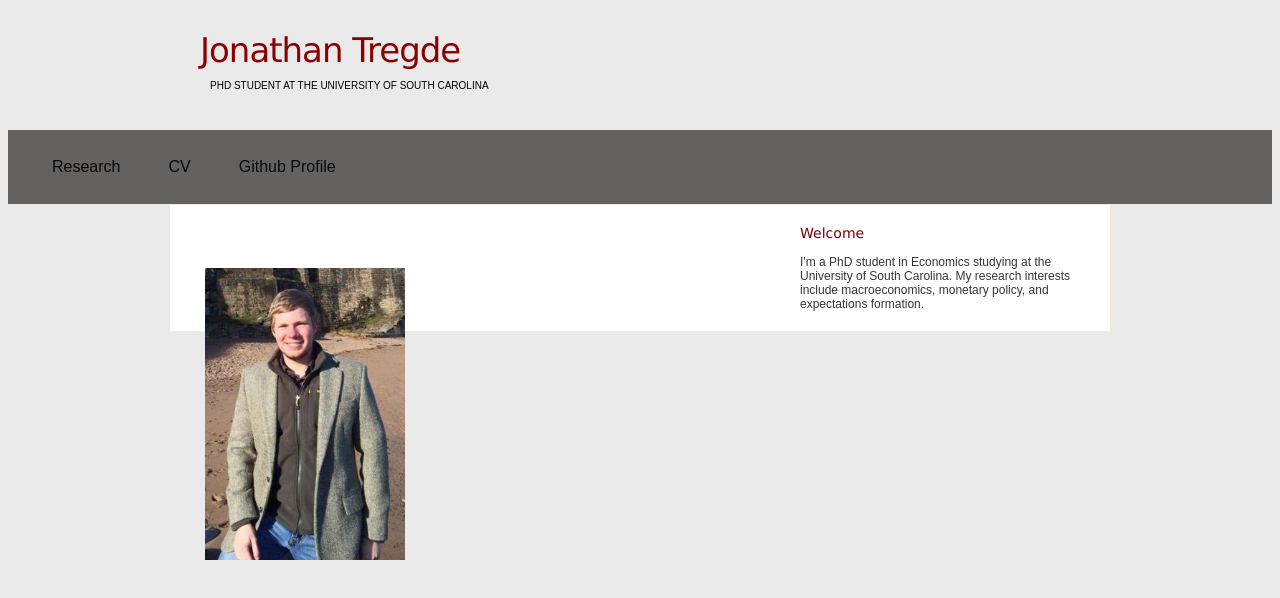
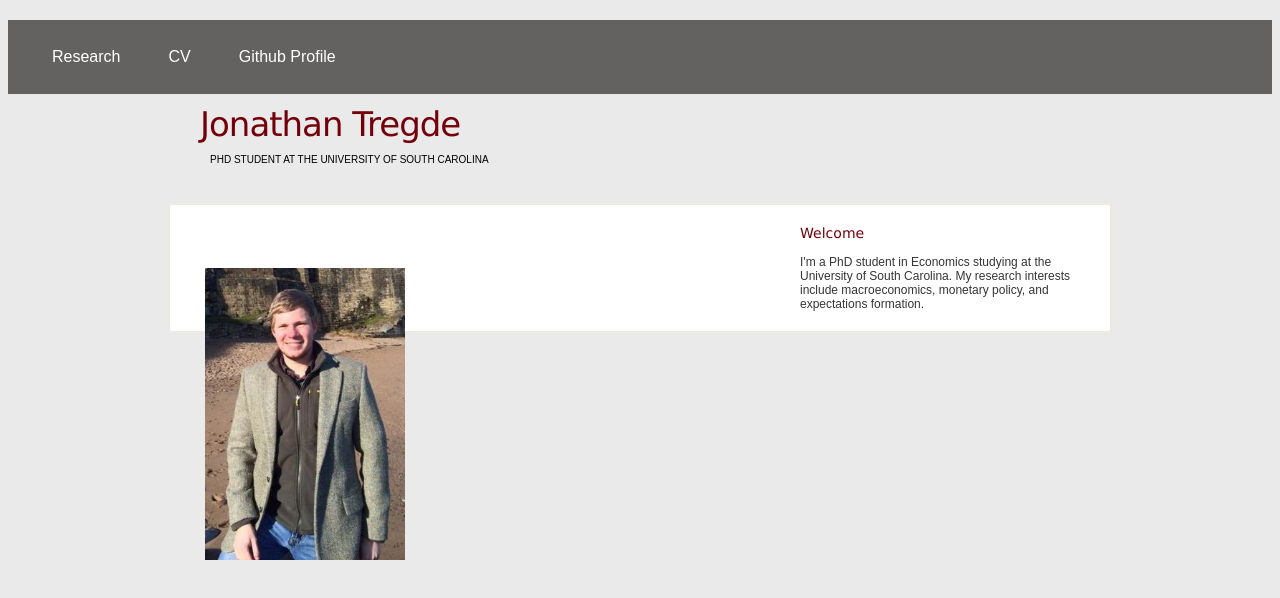
Before and after one commit to jtregde/jtregde.github.io, a plain HTML site: page index.html in a window 1280 px wide. Drawn offline with Linux system fonts and the light colour scheme.

Commit message:
navbar font color

```diff
--- a/default.css
+++ b/default.css
@@ -144,12 +144,12 @@ img.right {
 }
 
 .navbar ul li a{
-    color: #090909;
+    color: white;
     padding: 24px;
     display: block;
 }
 .navbar a:hover {
-    background-color: darkred;
+    background-color: #73000A;
     color: black;
 }
 
--- a/index.html
+++ b/index.html
@@ -20,17 +20,6 @@ Description: A two-column, fixed-width and lightweight template ideal for 1024x7
 <link href="default.css" rel="stylesheet" type="text/css" />
 </head>
 <body>
-<!-- start header -->
-<div id="header">
-
-        <div id="logo">
-                <h1 style="width: 608px">
-
-                <a style="color:darkred">Jonathan Tregde</a></h1>
-                <h2>PhD Student at the University of South Carolina</h2>
-        </div>
-</div>
-<!-- end header -->
 <!-- start navbar -->
 <nav class="navbar">
     <ul>
@@ -45,6 +34,18 @@ Description: A two-column, fixed-width and lightweight template ideal for 1024x7
       </li>
     </ul>
   </nav>
+<!-- start header -->
+<div id="header">
+
+        <div id="logo">
+                <h1 style="width: 608px">
+
+                <a style="color:#73000A">Jonathan Tregde</a></h1>
+                <h2>PhD Student at the University of South Carolina</h2>
+        </div>
+</div>
+<!-- end header -->
+
 <!-- <div class="navbar"> -->
     <!-- <li class="active"><a href="#">homepage</a></li> -->
    <!-- <a href="#">Research</a> -->
@@ -57,15 +58,13 @@ Description: A two-column, fixed-width and lightweight template ideal for 1024x7
 <div id="page">
         <!-- start content -->
     <div id="content"><br><!img height=200 src="jtregde.jpg">
-
-
-    <p style="width: 500px;">
+        <p style="width: 500px;">
         <div>
         <img src="jtregde.jpeg"  width=200 align="left" style="margin: 5px"/>
         </div>
     </div>
     <h3 class="title"><a>Welcome</h3><br>
-        I'm a PhD student in Economics studying at the University of South Carolina. My research interests include macroeconomics, monetary policy, and expectations formation.
+    I'm a PhD student in Economics studying at the University of South Carolina. My research interests include macroeconomics, monetary policy, and expectations formation.
 
 </div>
 	<!-- end content -->
```
